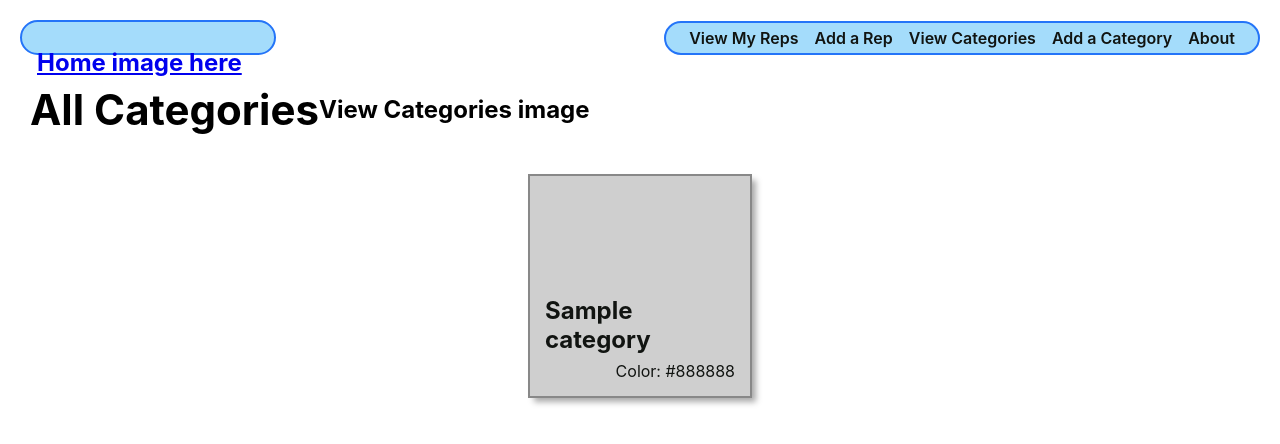
After one commit to rbozek/reps, a Django app: page /categories/ in a window 1280 px wide. The commit adds this page. Shown: the top 444 px of the page. Run offline with Django 4.2, Linux system fonts and the light colour scheme; tables that the repository leaves empty hold one stand-in row (values such as "Sample post").

Commit message:
Viewing Categories - add urls, update navbar UI, add CBVS to views, create category list & detail HTML, and CSS

```diff
--- /dev/null
+++ b/main_app/static/css/categories/category-index.css
@@ -0,0 +1,64 @@
+.card-container {
+  padding: 0 40px;
+  display: flex;
+  justify-content: center;
+  flex-wrap: wrap;
+}
+
+.card {
+  width: 224px;
+  height: 224px;
+  margin: 10px;
+  border: solid 2px;
+  box-shadow: var(--card-box-shadow);
+  position: relative;
+}
+
+.card-bg{
+  opacity: .4;
+  position: absolute;
+  display: inline-flex;
+  top: 0;
+  left: 0;
+  width: 100%;
+  height: 100%;
+}
+
+.card-content {
+  padding: 15px;
+  height: 100%;
+  width: 100%;
+  display: flex;
+  align-items: flex-end;
+  justify-content: flex-end;
+  flex-direction: column;
+}
+
+.card > a {
+  position: absolute;
+  top: 0;
+  left: 0;
+  width: 100%;
+  height: 100%;
+  display: inline-block;
+  text-decoration: none;
+  color: var(--text-color);
+}
+
+.card h2 {
+  margin: 7px 0;
+  font-size: var(--font-xl);
+}
+
+.card p {
+  margin: 0;
+  font-size: var(--font-reg);
+}
+
+.page-header > img {
+  margin-left: 10px;
+}
+
+.page-header > img:first-of-type {
+  margin-left: 15px;
+}
--- a/main_app/templates/base.html
+++ b/main_app/templates/base.html
@@ -37,7 +37,10 @@
       <ul>
         <li><a href="{% url 'rep-index' %}">View My Reps</a></li>
         <li><a href="{% url 'rep-create' %}">Add a Rep</a></li>
+
+        <li><a href="{% url 'category-index' %}">View Categories</a></li>
         <li><a href="{% url 'category-create' %}">Add a Category</a></li>
+
         <li><a href="{% url 'about' %}">About</a></li>
       </ul>
     </nav>
--- /dev/null
+++ b/main_app/templates/main_app/category_list.html
@@ -0,0 +1,34 @@
+{% extends 'base.html' %}
+{% load static %}
+
+{% block head %}
+<link
+  rel="stylesheet"
+  type="text/css"
+  href="{% static 'css/categories/category-index.css' %}"
+/>
+{% endblock %}
+
+{% block content %}
+
+<section class="page-header">
+  <h1>All Categories</h1>
+  <h2>View Categories image</h2>
+  {% comment %} <img src="{% static 'images/string.svg' %}" alt="A ball of string" /> {% endcomment %}
+</section>
+
+<section class="card-container">
+  {% for category in category_list %}
+  <div class="card" style="border-color: {{ category.color }}">
+    <div class="card-bg" style="background-color: {{ category.color }}"></div>
+    <a href="{% url 'category-detail' category.id %}">
+      <div class="card-content">
+        <h2>{{ category.name }}</h2>
+        <p>Color: {{ category.color }}</p>
+      </div>
+    </a>
+  </div>
+  {% endfor %}
+</section>
+
+{% endblock %}
--- a/main_app/urls.py
+++ b/main_app/urls.py
@@ -4,6 +4,7 @@ from . import views
 urlpatterns = [
   path('', views.home, name='home'),
   path('about/', views.about, name='about'),
+
   path('reps/', views.rep_index, name='rep-index'),
   path('reps/<int:rep_id>', views.rep_detail, name='rep-detail'),
   path('reps/create', views.RepCreate.as_view(), name='rep-create'),
@@ -11,4 +12,6 @@ urlpatterns = [
   path('reps/<int:pk>/delete/', views.RepDelete.as_view(), name='rep-delete'),
 
   path('categories/create/', views.CategoryCreate.as_view(), name='category-create'),
+  path('categories/<int:pk>/', views.CategoryDetail.as_view(), name='category-detail'),
+  path('categories/', views.CategoryList.as_view(), name='category-index'),
 ]
--- a/main_app/views.py
+++ b/main_app/views.py
@@ -1,5 +1,6 @@
 from django.shortcuts import render
 from django.views.generic.edit import CreateView, UpdateView, DeleteView
+from django.views.generic import ListView, DetailView
 from .models import Rep, Category
 
 #RB Step 1, for home view - unused now that we re-defined
@@ -52,6 +53,13 @@ class RepDelete(DeleteView):
   success_url = '/reps/'
 
 
+
 class CategoryCreate(CreateView):
   model = Category
   fields = '__all__'
+
+class CategoryList(ListView):
+  model = Category
+
+class CategoryDetail(DetailView):
+  model = Category
```
Also changed, not shown: main_app/static/css/categories/category-detail.css (added, +52 -0 lines), main_app/templates/main_app/category_detail.html (added, +24 -0 lines).
